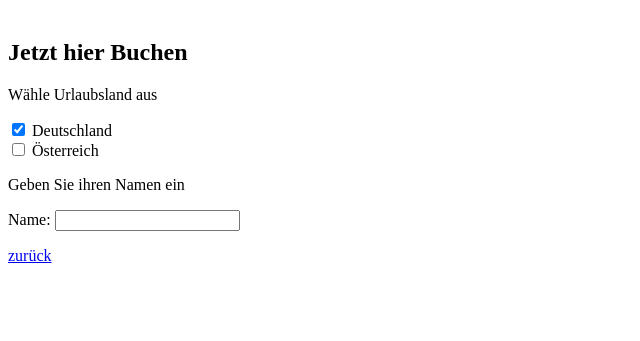
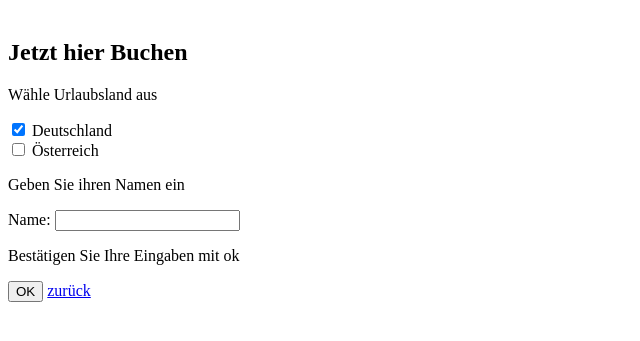
Before and after one commit to michaelrusse/SEA7html, a plain HTML site: page urlaub.html in a window 1280 px wide. Shown: the part 79-420 px from the top of the page, without its empty margins (0-640 px from the left). Drawn offline with Linux system fonts and the light colour scheme.

Commit message:
Button eingefügt

```diff
--- a/urlaub.html
+++ b/urlaub.html
@@ -29,6 +29,9 @@
     <p>Geben Sie ihren Namen ein</p>
     <p>Name: <input type="text"></p>
 
+    <p>Bestätigen Sie Ihre Eingaben mit ok</p>
+    <input type="button" value="OK">
+
     <a href="index.html"<p>zurück</p></a>
   </body>
 
```
